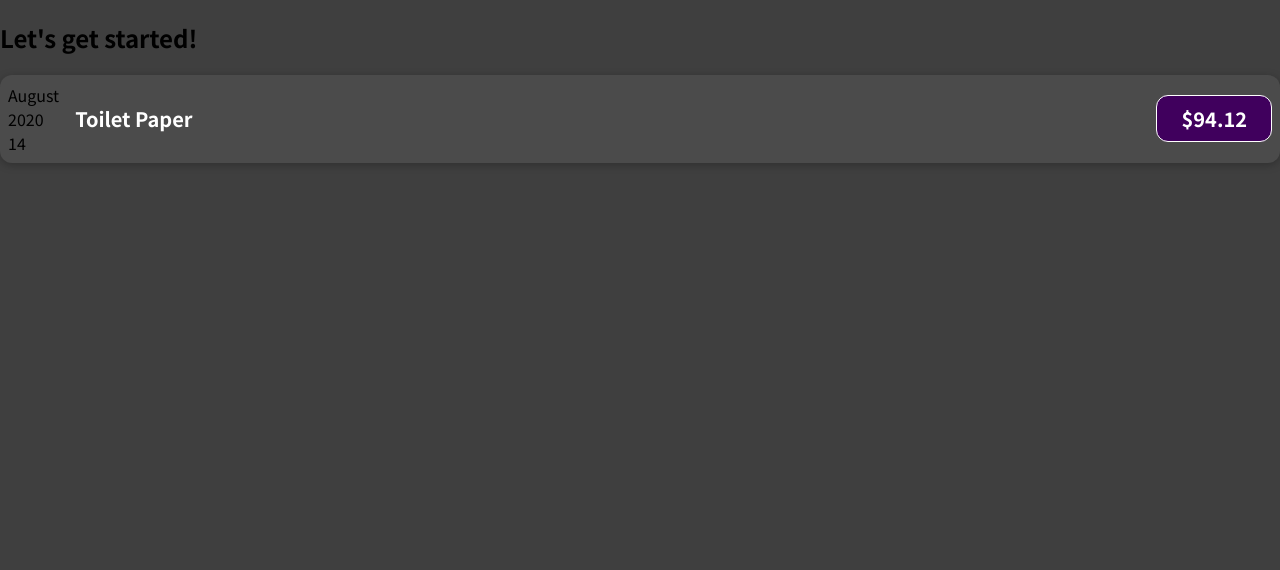
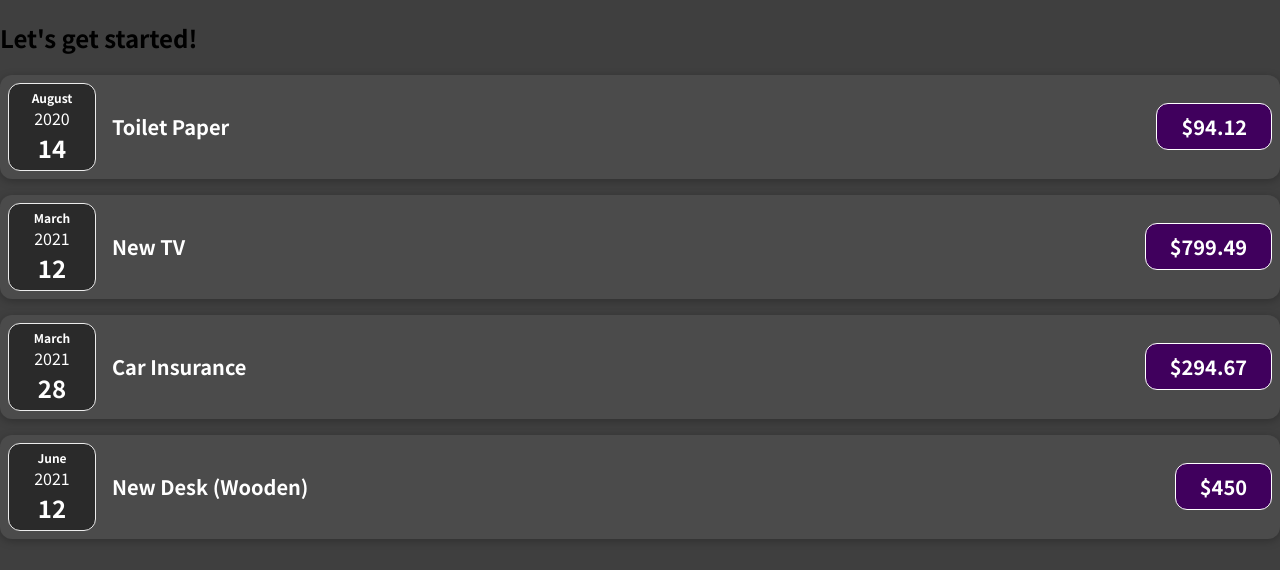
Before and after one commit to mojtabasharafiyeh/maximilian-course_reactjs, a JavaScript app: page / in a window 1280 px wide. Shown: the top 570 px of the page. Built offline with nearby package versions, Linux system fonts and the light colour scheme.

Commit message:
spliting component smaller

```diff
--- a/src/App.js
+++ b/src/App.js
@@ -30,6 +30,21 @@ function App() {
         amount={expenses[0].amount}
         date={expenses[0].date}
       ></ExpenceItem>
+      <ExpenceItem
+        title={expenses[1].title}
+        amount={expenses[1].amount}
+        date={expenses[1].date}
+      ></ExpenceItem>
+      <ExpenceItem
+        title={expenses[2].title}
+        amount={expenses[2].amount}
+        date={expenses[2].date}
+      ></ExpenceItem>
+      <ExpenceItem
+        title={expenses[3].title}
+        amount={expenses[3].amount}
+        date={expenses[3].date}
+      ></ExpenceItem>
     </div>
   )
 }
--- a/src/component/ExpenceItem.js
+++ b/src/component/ExpenceItem.js
@@ -1,15 +1,13 @@
 import './ExpenseItem.css'
+import './ExpenseDate'
+import ExpenseDate from './ExpenseDate'
 function ExpenceItem(props) {
   const month = props.date.toLocaleString('en-US', { month: 'long' })
   const day = props.date.toLocaleString('en-US', { day: '2-digit' })
   const year = props.date.getFullYear()
   return (
     <div className='expense-item'>
-      <div>
-        <div>{month}</div>
-        <div>{year}</div>
-        <div>{day}</div>
-      </div>
+      <ExpenseDate month={month} day={day} year={year} />
       <div className='expense-item__description'>
         <h2> {props.title}</h2>
         <div className='expense-item__price'>${props.amount}</div>
--- /dev/null
+++ b/src/component/ExpenseDate.css
@@ -0,0 +1,26 @@
+.expense-date {
+  display: flex;
+  flex-direction: column;
+  width: 5.5rem;
+  height: 5.5rem;
+  border: 1px solid #ececec;
+  background-color: #2a2a2a;
+  color: white;
+  border-radius: 12px;
+  align-items: center;
+  justify-content: center;
+}
+
+.expense-date__month {
+  font-size: 0.75rem;
+  font-weight: bold;
+}
+
+.expense-date__year {
+  font-size: 0.75rem;
+}
+
+.expense-date__day {
+  font-size: 1.5rem;
+  font-weight: bold;
+}
--- /dev/null
+++ b/src/component/ExpenseDate.js
@@ -0,0 +1,11 @@
+import './ExpenseDate.css'
+const ExpenseDate = (props) => {
+  return (
+    <div className='expense-date'>
+      <div className='expense-date__month'>{props.month}</div>
+      <div className='expense-year'>{props.year}</div>
+      <div className='expense-date__day'>{props.day}</div>
+    </div>
+  )
+}
+export default ExpenseDate
```
Also changed, not shown: 1 other file (tests, documents, lock files or other folders).
